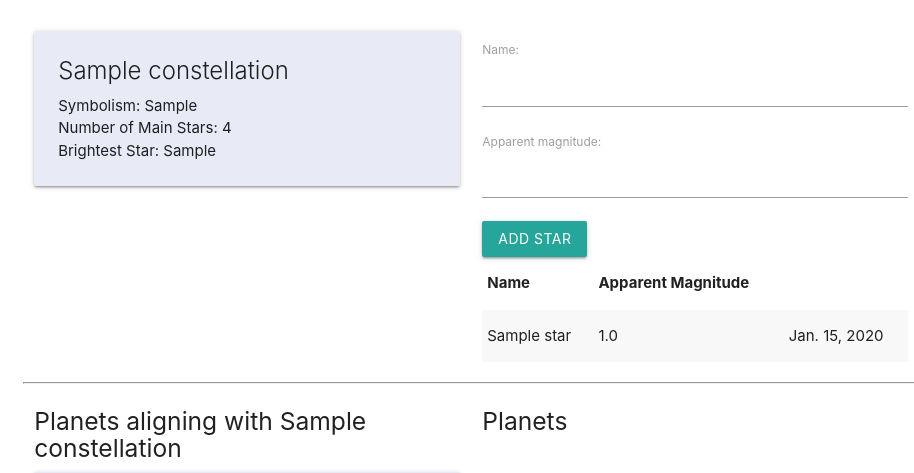
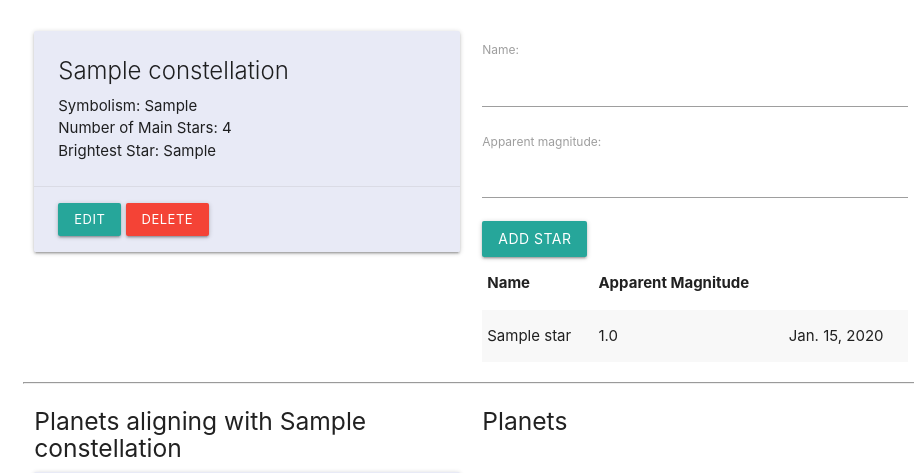
Before and after one commit to katiehermalik/constellation-journal, a Django app: page /constellations/1/ in a window 1280 px wide. Shown: the part 177-650 px from the top of the page, without its empty margins (169-1083 px from the left). Run offline with Django 3.2, Linux system fonts and the light colour scheme; tables that the repository leaves empty hold one stand-in row (values such as "Sample post").

Commit message:
added 'delete constellation' button and functionality

```diff
--- a/main_app/templates/constellations/detail.html
+++ b/main_app/templates/constellations/detail.html
@@ -13,7 +13,10 @@
         <p>Number of Main Stars: {{ constellation.num_main_stars }}</p>
         <p>Brightest Star: {{ constellation.brightest_star }}</p>
       </div>
-
+      <div class="card-action">
+        <a type="submit" class="btn-small">Edit</a>
+        <a href="{% url 'delete_constellation' constellation.id %}" type="submit" class="btn-small red">Delete</a>
+      </div>
     </div>
   </div>
   <div class="col s6">
--- a/main_app/urls.py
+++ b/main_app/urls.py
@@ -7,6 +7,7 @@ urlpatterns = [
     path('about/', views.about, name='about'),
     path('constellations/', views.constellations_index, name='constellations_index'),
     path('constellations/new/', views.add_constellation, name='add_constellation'),
+    path('constellations/<int:constellation_id>/delete/', views.delete_constellation, name='delete_constellation'),
     path('constellations/<int:constellation_id>/', views.constellations_detail, name='detail'),
     path('constellations/<int:constellation_id>/add_star/', views.add_star, name='add_star'),
     path('constellations/<int:constellation_id>/assoc_planet/<int:planet_id>/', views.assoc_planet, name='assoc_planet'),
--- a/main_app/views.py
+++ b/main_app/views.py
@@ -43,12 +43,17 @@ def add_constellation(request):
 
 # --------------------------------------- CONSTELLATION STARS
 def add_star(request, constellation_id):
-  form = StarForm(request.POST)
-  if form.is_valid():
-    new_star = form.save(commit=False)
-    new_star.constellation_id = constellation_id
-    new_star.save()
-  return redirect('detail', constellation_id=constellation_id)
+    form = StarForm(request.POST)
+    if form.is_valid():
+        new_star = form.save(commit=False)
+        new_star.constellation_id = constellation_id
+        new_star.save()
+    return redirect('detail', constellation_id=constellation_id)
+
+
+def delete_constellation(request, constellation_id):
+    Constellation.objects.get(id=constellation_id).delete()
+    return redirect('constellations_index')
 
 
 # --------------------------------------- CONSTELLATION PLANETS
```
